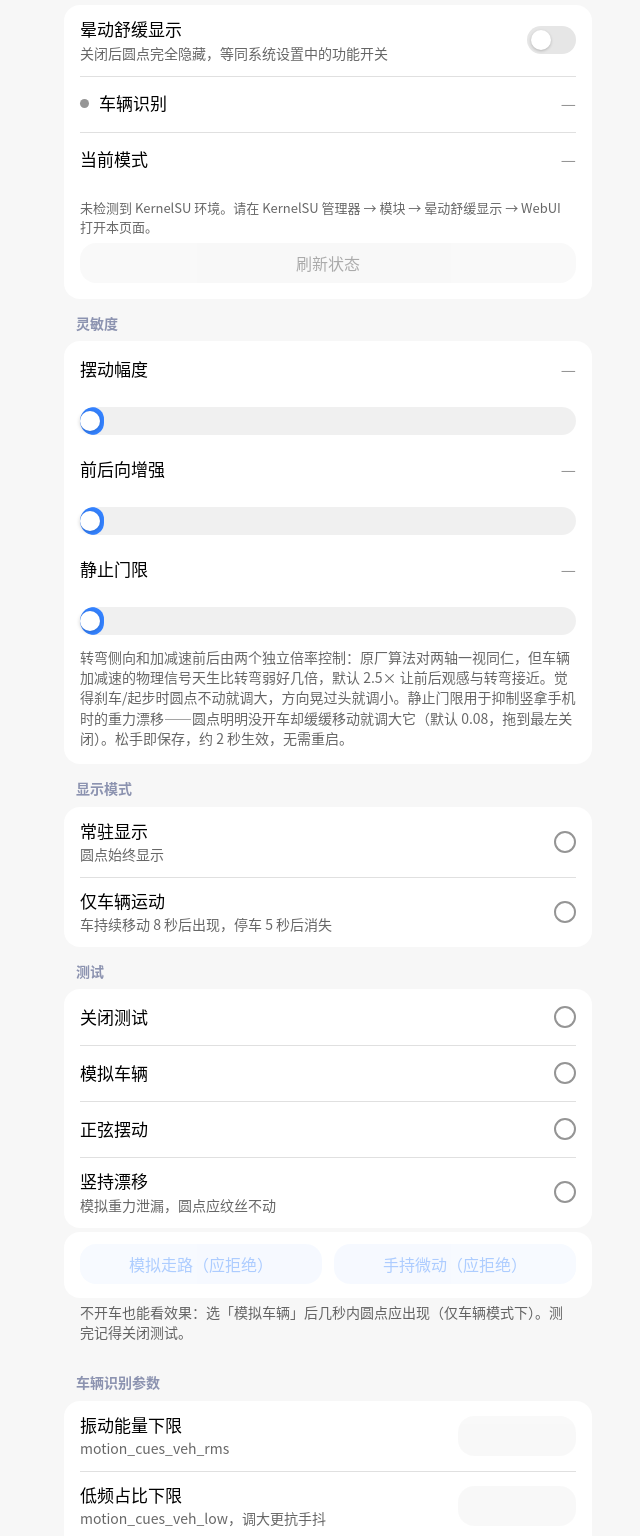
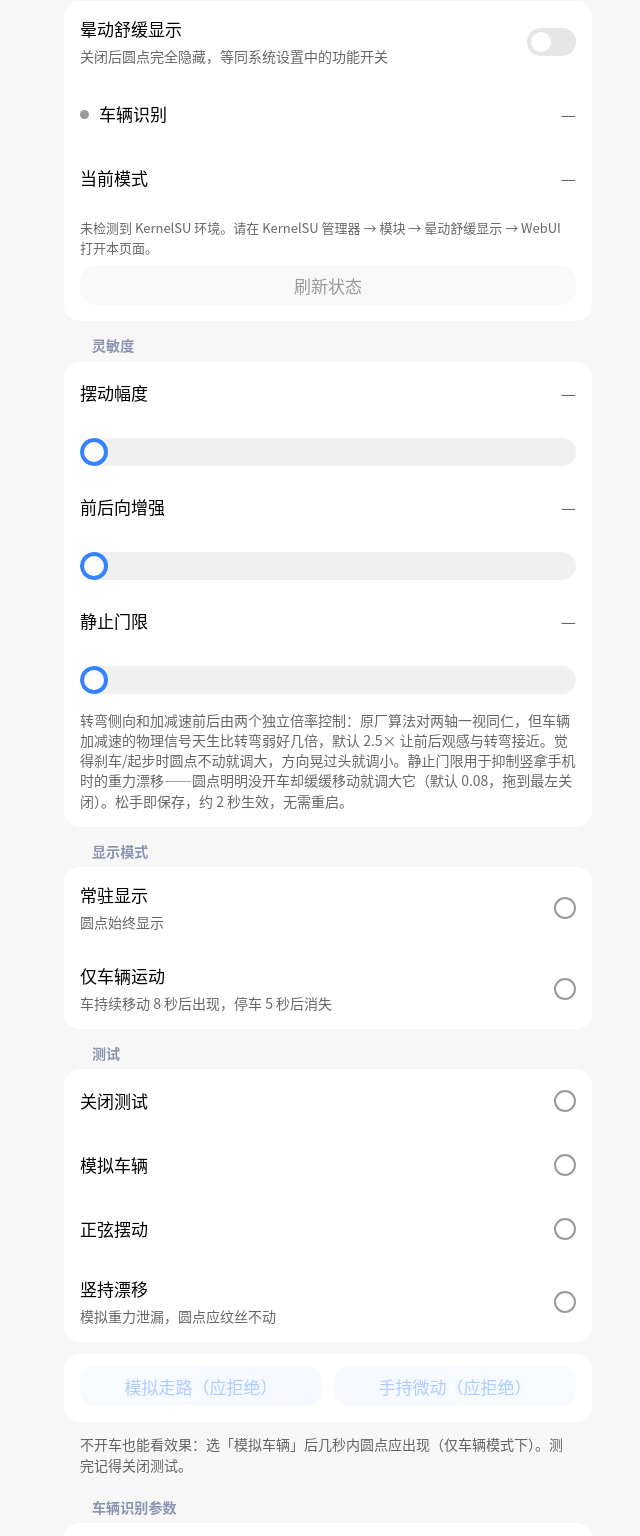
Before and after one commit to MieAiiii/oplus-antidizzy-module, a plain HTML site: page module/webroot/index.html in a window 1280 px wide. Shown: the part 101-1637 px from the top of the page, without its empty margins (312-952 px from the left). Drawn offline with Linux system fonts and the light colour scheme.

Commit message:
release: v7.3 — WebUI 按 miuix 官方源码规范全面重构
- 色值/字号/尺寸逐项对齐 compose-miuix-ui/miuix 源码（Colors.kt、TextStyles.kt）
- 移除滑块与开关阴影（官方纯实心 drawCircle）
- 卡片 16dp / 弹窗 32dp squircle 平滑圆角（corner-shape）
- SmallTitle 内边距 28dp、Button 17sp、Slider 左右留白 14dp、卡片间距 12dp
- 新增滑杆拖拽 4.4% 黑蒙版、行按压 Sink 下沉反馈
- 去掉选项间分割线，行高 64dp / 上下内距 16dp

```diff
--- a/module/webroot/index.html
+++ b/module/webroot/index.html
@@ -5,244 +5,286 @@
 <meta name="viewport" content="width=device-width, initial-scale=1, viewport-fit=cover">
 <title>晕动舒缓显示</title>
 <style>
-  /* ===== miuix / HyperOS 设计 Token（自 compose-miuix-ui/miuix 源码提取）=====
-     颜色：theme/Colors.kt · 字体：theme/TextStyles.kt
-     卡片 16dp 圆角 · 行 56dp/16dp 内距 · 开关 49x28/20dp
-     滑杆轨道 28dp · 白色滑块 20dp · 按钮 16dp 圆角/40dp 高/17sp */
+  /* =========================================================================
+     miuix / HyperOS 设计规范实现
+     取值来源：compose-miuix-ui/miuix（1.6k★，官方 HyperOS 设计语言实现）
+       theme/Colors.kt     —— lightColorScheme 全部色值
+       theme/TextStyles.kt —— 字号表（main 17 / headline1 17 / body2 14 / ...）
+       basic/Card.kt       —— 圆角 16dp + squircle 平滑圆角，surfaceContainer
+       basic/Component.kt  —— 行最小高度 56dp，内侧 16dp，标题 17sp Medium
+       basic/SmallTitle.kt —— subtitle(14sp Bold)，PaddingValues(28, 8)
+       basic/Switch.kt     —— 49×28dp，thumb 20dp，偏移 4/25dp，无阴影
+       basic/Slider.kt     —— 高 28dp，thumb = 0.72H（20.16dp），无阴影，
+                              左右留白 = H/2（14dp），拖拽轨道加深 4.4%
+       basic/Button.kt     —— 40dp 高，16dp 圆角，17sp Medium
+     ========================================================================= */
   :root {
     color-scheme: light dark;
+    /* ---- lightColorScheme（官方值） ---- */
     --primary: #3482FF;
     --on-primary: #FFFFFF;
-    --surface: #F7F7F7;            /* 页面背景 */
-    --card: #FFFFFF;               /* surfaceContainer */
-    --text: #000000;               /* onBackground */
-    --title-sub: #8C93B0;          /* onBackgroundVariant 组标题 */
-    --summary: rgba(0,0,0,.60);    /* onSurfaceVariantSummary */
-    --text-2: #959595;             /* onSurfaceContainerVariant */
-    --accent-soft: #EAF2FF;        /* tertiaryContainer */
-    --accent-soft-on: #3482FF;
-    --btn-bg: #F0F0F0;             /* secondaryVariant */
-    --btn-text: #303030;
-    --input-bg: #F0F0F0;           /* secondaryContainer */
-    --switch-off: #E6E6E6;         /* secondary */
-    --divider: #E0E0E0;
-    --slider-bg: rgba(0,0,0,.06);
+    --background: #FFFFFF;
+    --surface: #F7F7F7;             /* 页面背景 */
+    --card: #FFFFFF;                /* surfaceContainer */
+    --on-surface: #000000;
+    --on-surface-secondary: rgba(0,0,0,.80);   /* onSurfaceSecondary 0xCC000000 */
+    --summary: rgba(0,0,0,.60);                /* onSurfaceVariantSummary 0x99000000 */
+    --actions: rgba(0,0,0,.40);                /* onSurfaceVariantActions 0x66000000 */
+    --on-bg-variant: #8C93B0;       /* onBackgroundVariant 组标题 */
+    --secondary: #E6E6E6;           /* 开关未选中轨道 */
+    --secondary-variant: #F0F0F0;
+    --tertiary-container: #EAF2FF;
+    --divider: #E0E0E0;             /* dividerLine */
+    --outline: #D9D9D9;
+    --slider-bg: rgba(0,0,0,.06);   /* sliderBackground 0x0F000000 */
+    --error: #E94634;
     --press: rgba(0,0,0,.05);
-    --dim: rgba(0,0,0,.3);
+    --dim: rgba(0,0,0,.30);         /* windowDimming */
     --toast-bg: rgba(28,28,30,.92);
+    /* miuix 弹簧近似：spring(dampingRatio .7, stiffness 987) */
+    --spring: cubic-bezier(.32, 1.32, .56, 1);
+    --smooth: cubic-bezier(.4, 0, .2, 1);
   }
   @media (prefers-color-scheme: dark) {
     :root {
       --primary: #277AF7;
+      --background: #000000;
       --surface: #000000;
       --card: #242424;
-      --text: rgba(255,255,255,.90);
-      --title-sub: #787E96;
+      --on-surface: rgba(255,255,255,.90);
+      --on-surface-secondary: rgba(255,255,255,.70);
       --summary: rgba(255,255,255,.50);
-      --text-2: #737373;
-      --accent-soft: #2B3B54;
-      --accent-soft-on: #4788FF;
-      --btn-bg: #434343;
-      --btn-text: #D9D9D9;
-      --input-bg: #434343;
-      --switch-off: #505050;
+      --actions: rgba(255,255,255,.30);
+      --on-bg-variant: #787E96;
+      --secondary: #505050;
+      --secondary-variant: #434343;
+      --tertiary-container: #2B3B54;
       --divider: #393939;
+      --outline: #4A4A4A;
       --slider-bg: rgba(255,255,255,.15);
       --press: rgba(255,255,255,.06);
-      --dim: rgba(0,0,0,.6);
+      --dim: rgba(0,0,0,.60);
       --toast-bg: rgba(70,70,72,.95);
     }
   }
+
   * { box-sizing: border-box; -webkit-tap-highlight-color: transparent; }
   html { background: var(--surface); }
   body {
     margin: 0 auto; max-width: 560px; padding: 0 16px calc(40px + env(safe-area-inset-bottom));
-    background: var(--surface); color: var(--text);
+    background: var(--surface); color: var(--on-surface);
     font-family: MiSans, "MiSans VF", "HarmonyOS Sans SC", "OPPO Sans", "PingFang SC",
                  "Noto Sans CJK SC", system-ui, sans-serif;
-    font-size: 17px; line-height: 1.45;
+    font-size: 17px; line-height: 1.45;               /* main = 17sp */
+    -webkit-font-smoothing: antialiased;
   }
 
-  /* ===== 顶栏（miuix TopAppBar：大标题 32sp，折叠为居中 20sp Medium） ===== */
+  /* ===== TopAppBar：大标题 32sp（title1），折叠为居中 20sp（title3） ===== */
   .appbar {
     position: sticky; top: 0; z-index: 8; margin: 0 -16px;
-    padding: env(safe-area-inset-top) 26px 0;
+    padding: env(safe-area-inset-top) 16px 0;          /* 与大标题 16dp 起始边距对齐 */
     background: transparent;
-    transition: background .22s ease;
+    transition: background .22s var(--smooth);
   }
   .appbar-inner { position: relative; }
   .appbar-large {
-    margin: 0; font-size: 32px; font-weight: 500; letter-spacing: .2px;
-    padding: 14px 0 12px; max-height: 64px;
-    transition: opacity .16s ease, max-height .2s ease, padding .2s ease, transform .16s ease;
+    margin: 0; font-size: 32px; font-weight: 600; letter-spacing: .2px;
+    padding: 12px 0 10px; max-height: 62px;
+    transition: opacity .16s var(--smooth), max-height .2s var(--smooth),
+                padding .2s var(--smooth), transform .16s var(--smooth);
   }
   .appbar-small {
     position: absolute; top: 0; left: 0; right: 0; height: 52px;
     display: flex; align-items: center; justify-content: center;
     font-size: 20px; font-weight: 500;
     opacity: 0; transform: translateY(10px);
-    transition: opacity .16s ease, transform .18s ease;
+    transition: opacity .16s var(--smooth), transform .18s var(--smooth);
     pointer-events: none;
   }
+  /* miuix-blur：折叠后毛玻璃（surface 62% + blur 20 + saturate） */
   .appbar.collapsed { background: color-mix(in srgb, var(--surface) 86%, transparent); }
   @supports (backdrop-filter: blur(1px)) {
     .appbar.collapsed {
       background: color-mix(in srgb, var(--surface) 62%, transparent);
-      -webkit-backdrop-filter: blur(20px) saturate(1.6);
-      backdrop-filter: blur(20px) saturate(1.6);
+      -webkit-backdrop-filter: blur(20px) saturate(1.8);
+      backdrop-filter: blur(20px) saturate(1.8);
     }
   }
   .appbar.collapsed .appbar-large { opacity: 0; max-height: 0; padding: 0; transform: scale(.98); }
   .appbar.collapsed .appbar-small { opacity: 1; transform: translateY(0); }
 
-  /* ===== 组标题（SmallTitle：14sp Bold，onBackgroundVariant，28dp/8dp） ===== */
+  /* ===== SmallTitle：subtitle(14sp Bold) + onBackgroundVariant + PaddingValues(28, 8) ===== */
   .group-title {
-    font-size: 14px; font-weight: 700; color: var(--title-sub);
-    margin: 14px 0 8px; padding: 0 12px;
+    font-size: 14px; font-weight: 700; color: var(--on-bg-variant);
+    padding: 0 28px; margin: 14px 0 6px;
+    letter-spacing: .1px;
   }
 
-  /* ===== 卡片（Card：16dp squircle 圆角，surfaceContainer） ===== */
+  /* ===== Card：16dp squircle 平滑圆角（miuix-squircle），surfaceContainer，无阴影 ===== */
   .card {
-    background: var(--card); border-radius: 16px; overflow: hidden;
-    margin-bottom: 4px;
+    background: var(--card);
+    border-radius: 16px;
+    corner-shape: squircle;         /* Chrome 133+：超椭圆平滑圆角（miuix squircle） */
+    overflow: hidden;
+    margin-bottom: 12px;            /* miuix 卡片间距 12dp */
   }
+  .card:last-child { margin-bottom: 0; }
 
-  /* ===== 行（BasicComponent：最小 56dp，16dp 内距，标题 17sp Medium，摘要 14sp） ===== */
+  /* ===== BasicComponent：minHeight 64dp（宽松版），InsideMargin 16dp，标题 17sp Medium ===== */
   .mi-row {
-    position: relative; min-height: 56px; padding: 12px 16px;
+    position: relative; min-height: 64px; padding: 16px;
     display: flex; align-items: center; justify-content: space-between; gap: 12px;
   }
-  .mi-row + .mi-row::before {
+  /* 行间分隔线：已按需求关闭（如需恢复把下面规则取消注释） */
+  /* .mi-row + .mi-row::before {
     content: ''; position: absolute; top: 0; left: 16px; right: 16px;
     height: 1px; background: var(--divider);
-  }
-  .mi-row.pressable:active { background: var(--press); }
+  } */
+  /* miuix PressFeedbackType.Sink：按下轻微下沉 + 变暗 */
+  .mi-row.pressable { transition: transform .16s var(--spring), background .16s var(--smooth); }
+  .mi-row.pressable:active { transform: scale(.985); background: var(--press); }
   .row-main { flex: 1; min-width: 0; }
-  .row-title { font-size: 17px; font-weight: 500; }
-  .row-summary { font-size: 14px; color: var(--summary); margin-top: 2px; line-height: 1.4; }
-  .row-value { font-size: 17px; color: var(--text-2); font-variant-numeric: tabular-nums; white-space: nowrap; }
+  .row-title { font-size: 17px; font-weight: 500; }      /* headline1 + Medium */
+  .row-summary { font-size: 14px; color: var(--summary); margin-top: 4px; line-height: 1.45; }
+  .row-value { font-size: 17px; color: var(--summary); font-variant-numeric: tabular-nums; white-space: nowrap; }
   .row-label { display: flex; align-items: center; font-size: 17px; font-weight: 500; }
 
   /* 状态圆点 */
-  .dot { display: inline-block; width: 9px; height: 9px; border-radius: 50%; margin-right: 10px; background: var(--text-2); }
-  .dot.on { background: var(--primary); box-shadow: 0 0 7px color-mix(in srgb, var(--primary) 60%, transparent); }
+  .dot { display: inline-block; width: 9px; height: 9px; border-radius: 50%; margin-right: 10px; background: var(--actions); }
+  .dot.on { background: var(--primary); }
 
-  /* ===== 开关（Switch：轨道 49x28 胶囊，滑块 20dp，开=primary 关=secondary） ===== */
+  /* ===== Switch：49×28dp 胶囊轨道，20dp thumb，偏移 unchecked 4dp / checked 25dp，
+            thumb 纯实心白圆无阴影（官方 drawCircle），按下 1.127x ===== */
   .switch {
     flex: none; position: relative; width: 49px; height: 28px; border-radius: 14px;
-    background: var(--switch-off); transition: background .22s cubic-bezier(.4,0,.2,1);
+    background: var(--secondary);
+    transition: background .3s var(--smooth);
     cursor: pointer;
   }
   .switch .knob {
     position: absolute; top: 4px; left: 4px; width: 20px; height: 20px; border-radius: 50%;
-    background: #FFFFFF; box-shadow: 0 1px 3px rgba(0,0,0,.22);
-    transition: left .22s cubic-bezier(.34,1.25,.64,1), transform .18s cubic-bezier(.34,1.25,.64,1);
+    background: #FFFFFF;
+    transition: left .3s var(--spring), transform .18s var(--spring);
   }
   .switch:active .knob { transform: scale(1.127); }
   .switch.on { background: var(--primary); }
   .switch.on .knob { left: 25px; }
   .switch.disabled { opacity: .4; pointer-events: none; }
 
-  /* ===== 单选（RadioButton：primary 圆点 + 外圈） ===== */
+  /* ===== RadioButton：22dp 外圈 + 11dp primary 圆点 ===== */
   .radio {
     flex: none; width: 22px; height: 22px; border-radius: 50%;
-    border: 2px solid var(--text-2); position: relative; transition: border-color .18s;
+    border: 2px solid var(--actions); position: relative;
+    transition: border-color .2s var(--smooth);
   }
   .radio::after {
     content: ''; position: absolute; top: 0; left: 0; right: 0; bottom: 0; margin: auto;
     width: 11px; height: 11px;
-    border-radius: 50%; background: var(--primary); transform: scale(0); transition: transform .2s cubic-bezier(.34,1.4,.64,1);
+    border-radius: 50%; background: var(--primary);
+    transform: scale(0); transition: transform .22s var(--spring);
   }
   .radio.sel { border-color: var(--primary); }
   .radio.sel::after { transform: scale(1); }
 
-  /* ===== 滑杆（Slider：28dp 胶囊轨道，填充 primary，白色 20dp 滑块，按压 1.127 倍） ===== */
-  .slider { position: relative; height: 28px; margin: 10px 16px 6px; touch-action: none; cursor: pointer; }
+  /* ===== Slider：高 28dp（整个组件即胶囊轨道 14dp 圆角），
+            thumb = 0.72 × 28 ≈ 20px 纯白实心无阴影，
+            左右留白 = 14dp（thumbRadius），
+            拖拽时轨道叠加 4.4% 黑蒙版，thumb 放大 1.127 ===== */
+  .slider {
+    position: relative; height: 28px; margin: 12px 16px 10px;
+    touch-action: none; cursor: pointer; isolation: isolate;
+  }
   .slider-track {
     position: absolute; top: 0; left: 0; right: 0; bottom: 0; border-radius: 14px;
     background: var(--slider-bg); overflow: hidden;
   }
+  .slider-track::after {              /* 拖拽加深：drawRect(Black, alpha .044) */
+    content: ''; position: absolute; inset: 0; border-radius: inherit;
+    background: rgba(0,0,0,.044); opacity: 0; transition: opacity .15s var(--smooth);
+  }
+  .slider.active .slider-track::after { opacity: 1; }
   .slider-fill {
-    position: absolute; left: 0; top: 0; bottom: 0; width: 24px;
-    border-radius: 14px; background: var(--primary);
-    transition: width .25s cubic-bezier(.4,0,.2,1);
+    position: absolute; left: 0; top: 0; bottom: 0; width: 28px;
+    border-radius: 14px; background: var(--primary);    /* StrokeCap.Round：圆头半径 14 */
+    transition: width .25s var(--smooth);
   }
   .slider-thumb {
-    position: absolute; top: 50%; left: 10px; width: 20px; height: 20px; border-radius: 50%;
-    background: #FFFFFF; box-shadow: 0 1px 4px rgba(0,0,0,.2);
+    position: absolute; top: 50%; left: 14px; width: 20px; height: 20px; border-radius: 50%;
+    background: #FFFFFF;                                /* onPrimary，无阴影 */
     transform: translate(-50%, -50%);
-    transition: left .25s cubic-bezier(.4,0,.2,1), transform .18s cubic-bezier(.34,1.35,.64,1);
+    transition: left .25s var(--smooth), transform .18s var(--spring);
     pointer-events: none;
   }
   .slider.active .slider-thumb { transform: translate(-50%, -50%) scale(1.127); }
   .slider.active .slider-fill, .slider.active .slider-thumb { transition: none; }
 
-  /* 卡片内说明文字 */
+  /* 卡片内说明（onSurfaceVariantSummary 60%） */
   .card-summary { font-size: 14px; color: var(--summary); padding: 6px 16px 16px; line-height: 1.45; }
 
-  /* ===== 按钮（Button：16dp 圆角，最小 40dp 高，13x16 内距，17sp） ===== */
+  /* ===== Button：最小 40dp 高，16dp 圆角，17sp Medium，13×16 内距 ===== */
   .btn {
     display: inline-flex; align-items: center; justify-content: center;
     min-height: 40px; padding: 10px 16px; border: 0; border-radius: 16px;
-    background: var(--btn-bg); color: var(--btn-text);
-    font-family: inherit; font-size: 16px; font-weight: 500; line-height: 1;
-    cursor: pointer; transition: transform .15s cubic-bezier(.34,1.3,.64,1), filter .15s;
+    background: var(--secondary-variant); color: var(--on-surface);
+    font-family: inherit; font-size: 17px; font-weight: 500; line-height: 1;
+    cursor: pointer; transition: transform .15s var(--spring), filter .15s var(--smooth);
   }
   .btn:active { transform: scale(.97); filter: brightness(.96); }
   .btn.primary { background: var(--primary); color: var(--on-primary); }
   .btn.block { display: flex; width: calc(100% - 32px); margin: 4px 16px 16px; }
-  .btn.sm { min-height: 36px; font-size: 14px; padding: 8px 14px; border-radius: 14px; }
-  .btn.accent-soft { background: var(--accent-soft); color: var(--accent-soft-on); }
+  .btn.sm { min-height: 36px; font-size: 15px; padding: 8px 14px; border-radius: 14px; }
+  .btn.accent-soft { background: var(--tertiary-container); color: var(--primary); }
 
-  /* ===== 输入框（TextField：16dp 圆角，secondaryContainer 背景，聚焦 2dp primary 描边） ===== */
+  /* ===== TextField：40dp 高，16dp 圆角，secondaryVariant 背景，聚焦 2dp primary 描边 ===== */
   .input-num, .input-text {
     flex: none; width: 118px; height: 40px; border-radius: 16px;
-    background: var(--input-bg); border: 2px solid transparent; color: var(--text);
-    padding: 0 12px; font-size: 15px; font-family: inherit;
+    background: var(--secondary-variant); border: 2px solid transparent; color: var(--on-surface);
+    padding: 0 12px; font-size: 16px; font-family: inherit;
     text-align: right; font-variant-numeric: tabular-nums;
-    transition: border-color .18s, background .18s;
+    transition: border-color .18s var(--smooth), background .18s var(--smooth);
     -webkit-appearance: none; appearance: none;
   }
   .input-num:focus, .input-text:focus { outline: none; border-color: var(--primary); }
   .input-num::-webkit-outer-spin-button, .input-num::-webkit-inner-spin-button { -webkit-appearance: none; }
   input:disabled, button:disabled, .switch.disabled { opacity: .4; }
 
-  /* ===== 日志区 ===== */
+  /* ===== 日志（footnote1 13sp，tabular） ===== */
   .log {
     font-size: 13px; color: var(--summary); font-variant-numeric: tabular-nums;
-    padding: 10px 16px 2px; white-space: pre-wrap; word-break: break-all; line-height: 1.5;
+    padding: 8px 16px 4px; white-space: pre-wrap; word-break: break-all; line-height: 1.5;
   }
 
   /* ===== 底部说明（footnote1 13sp） ===== */
   .footer-hint {
     font-size: 13px; color: var(--summary);
-    margin: 20px 12px 0; line-height: 1.6;
+    margin: 16px 12px 0; line-height: 1.6;
   }
 
-  /* ===== Toast ===== */
+  /* ===== Toast（miuix Snackbar：胶囊，深色底） ===== */
   .toast {
     position: fixed; left: 50%; bottom: calc(34px + env(safe-area-inset-bottom));
-    transform: translateX(-50%) translateY(6px);
+    transform: translateX(-50%) translateY(6px) scale(.96);
     background: var(--toast-bg); color: #fff;
     padding: 11px 22px; border-radius: 22px;
     font-size: 14px; max-width: 82vw; text-align: center;
-    opacity: 0; transition: opacity .22s, transform .22s;
+    opacity: 0; transition: opacity .22s var(--smooth), transform .22s var(--spring);
     pointer-events: none; z-index: 30;
     box-shadow: 0 6px 20px rgba(0,0,0,.18);
   }
-  .toast.show { opacity: 1; transform: translateX(-50%) translateY(0); }
+  .toast.show { opacity: 1; transform: translateX(-50%) translateY(0) scale(1); }
 
-  /* ===== 对话框（SuperDialog：居中卡片 24dp 圆角，标题左对齐，按钮并排） ===== */
+  /* ===== Dialog：居中卡片 32dp squircle（官方 Centered dialog corner radius 32dp） ===== */
   .dialog-mask {
     position: fixed; top: 0; left: 0; right: 0; bottom: 0; background: var(--dim); z-index: 20;
     display: flex; align-items: center; justify-content: center; padding: 32px;
-    opacity: 0; transition: opacity .2s; pointer-events: none;
+    opacity: 0; transition: opacity .2s var(--smooth); pointer-events: none;
   }
   .dialog-mask.show { opacity: 1; pointer-events: auto; }
   .dialog {
-    background: var(--card); border-radius: 24px; padding: 26px 24px 18px;
+    background: var(--card); border-radius: 32px; corner-shape: squircle;
+    padding: 26px 24px 18px;
     width: 100%; max-width: 360px;
-    transform: scale(.94); transition: transform .22s cubic-bezier(.34,1.3,.64,1);
+    transform: scale(.94); transition: transform .24s var(--spring);
     box-shadow: 0 12px 40px rgba(0,0,0,.22);
   }
   .dialog-mask.show .dialog { transform: scale(1); }
@@ -251,8 +293,11 @@
   .dialog-actions { display: flex; gap: 12px; margin-top: 20px; }
   .dialog-actions .btn { flex: 1; }
 
-  /* 箭头行（ArrowPreference） */
-  .chevron { flex: none; width: 20px; height: 20px; color: var(--text-2); }
+  /* 箭头（ArrowPreference） */
+  .chevron { flex: none; width: 20px; height: 20px; color: var(--actions); }
+
+  /* 卡片内的按钮行（自定义布局时使用） */
+  .card-row-btns { padding: 12px 16px 16px; display: flex; gap: 12px; }
 </style>
 </head>
 <body>
@@ -354,11 +399,13 @@
     <span class="radio" id="t5"></span>
   </div>
 </div>
-<div class="card" style="padding:12px 16px 14px; display:flex; gap:12px;">
-  <button class="btn accent-soft" style="flex:1;" onclick="setTest(3)">模拟走路（应拒绝）</button>
-  <button class="btn accent-soft" style="flex:1;" onclick="setTest(4)">手持微动（应拒绝）</button>
+<div class="card">
+  <div class="card-row-btns">
+    <button class="btn accent-soft block" style="margin:0;flex:1;" onclick="setTest(3)">模拟走路（应拒绝）</button>
+    <button class="btn accent-soft block" style="margin:0;flex:1;" onclick="setTest(4)">手持微动（应拒绝）</button>
+  </div>
 </div>
-<div class="card-summary" style="padding-top:0;">不开车也能看效果：选「模拟车辆」后几秒内圆点应出现（仅车辆模式下）。测完记得关闭测试。</div>
+<div class="card-summary" style="padding:0 16px 8px;">不开车也能看效果：选「模拟车辆」后几秒内圆点应出现（仅车辆模式下）。测完记得关闭测试。</div>
 
 <div class="group-title">车辆识别参数</div>
 <div class="card">
@@ -400,7 +447,7 @@
   <button class="btn block" onclick="saveVeh()">保存车辆参数</button>
 </div>
 
-<div class="card" style="margin-top:8px;">
+<div class="card">
   <div class="mi-row pressable" onclick="openResetDialog()">
     <div class="row-main">
       <div class="row-title">恢复默认参数</div>
@@ -510,8 +557,8 @@ async function toggleEnable() {
 }
 
 // ---------- 灵敏度（miuix Slider，可复用多实例） ----------
-const THUMB_R = 10; // 滑块半径：圆心限制在 [R, w-R]，任何位置都不被卡片裁切
-const RAIL_R = 14;  // 填充条圆头半径 = 轨道半高（miuix StrokeCap.Round），包裹白色滑块露出 4px 蓝边
+const THUMB_R = 14; // 官方 thumbRadius = H/2 = 14dp：滑块圆心限制在 [R, w-R]
+const RAIL_R = 14;  // 填充条圆头半径 = 轨道半高（StrokeCap.Round），蓝色包裹白色滑块
 
 function makeSlider(id, opts) {
   const el = document.getElementById(id);
```
Also changed, not shown: 2 other files.
